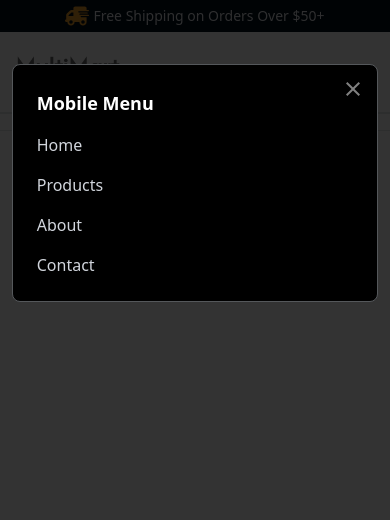
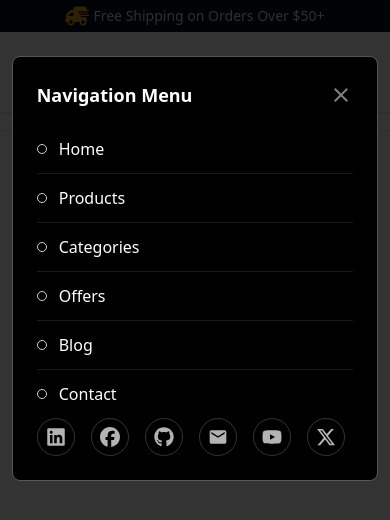
Before and after one commit to MdRakibHossen917/multimart, a Next.js app: page / in a window 390 px wide. Both pictures are taken after a click on the element 354 px from the left and 72 px from the top of the page. Shown: the top 520 px of the page. Built offline with nearby package versions, Linux system fonts and the light colour scheme.

Commit message:
mobile navigation and socallink dynamically added

```diff
--- /dev/null
+++ b/src/components/SocialLinks.tsx
@@ -0,0 +1,65 @@
+import Link from "next/link";
+import React from "react";
+import {
+  FaFacebook,
+  FaGithub,
+  FaLinkedin,
+  FaXTwitter,
+  FaYoutube,
+} from "react-icons/fa6";
+import { MdEmail } from "react-icons/md";
+
+const SocialLinks = () => {
+  const linksData = [
+    {
+      icon: <FaLinkedin />,
+      href: "https://www.linkedin.com/in/rakibhossen917/",
+      label: "LinkedIn",
+    },
+    {
+      icon: <FaFacebook />,
+      href: "https://www.facebook.com/md.rakib.hossen.41751",
+      label: "Facebook",
+    },
+
+    {
+      icon: <FaGithub />,
+      href: "https://github.com/MdRakibHossen917",
+      label: "GitHub",
+    },
+    {
+      icon: <MdEmail />,
+      href: "mailto:mdrakibhossen@gmail.com",
+      label: "Email",
+    },
+    {
+      icon: <FaYoutube />,
+      href: "#",
+      label: "YouTube",
+    },
+    {
+      icon: <FaXTwitter />,
+      href: "#",
+      label: "Twitter",
+    },
+  ];
+
+  return (
+    <div className="flex items-center gap-4">
+      {linksData?.map((item, index) => (
+        <Link
+          key={index}
+          href={item.href}
+          target="_blank"
+          rel="noopener noreferrer"
+          aria-label={item.label}
+          className="text-xl text-white/70 hover:text-[#0C55AA] p-2 rounded-full border border-white/20 hover:border-[#0C55AA] cursor-pointer transition"
+        >
+          {item.icon}
+        </Link>
+      ))}
+    </div>
+  );
+};
+
+export default SocialLinks;
--- a/src/components/header/MobileNavigation.tsx
+++ b/src/components/header/MobileNavigation.tsx
@@ -1,13 +1,16 @@
-'use client'
+"use client";
 
-import React, { useState } from 'react'
-import { RiMenu3Fill } from 'react-icons/ri'
-import { Dialog, DialogPanel, DialogTitle } from '@headlessui/react'
-import { MdClose } from 'react-icons/md'
+import React, { useState } from "react";
+import { RiMenu3Fill } from "react-icons/ri";
+import { Dialog, DialogPanel, DialogTitle } from "@headlessui/react";
+import { MdClose } from "react-icons/md";
+import { navigation } from "@/constants";
+import Link from "next/link";
+import SocialLinks from "../SocialLinks";
 
 const MobileNavigation = () => {
-  const [isOpen, setIsOpen] = useState(false)
-  const close = () => setIsOpen(false)
+  const [isOpen, setIsOpen] = useState(false);
+  const close = () => setIsOpen(false);
 
   return (
     <>
@@ -25,35 +28,54 @@ const MobileNavigation = () => {
         <div className="fixed inset-0 bg-black/80" />
 
         {/* Panel Wrapper */}
-        <div className="fixed inset-0 flex items-start justify-center pt-16">
+        <div className="fixed inset-0 flex items-start justify-center pt-14">
           <DialogPanel className="relative w-[94%] max-w-md bg-black border border-[#55585b] rounded-lg p-6 animate-slideDown">
-
-            {/* Close Button - Right Corner */}
-            <button
-              onClick={close}
-              className="absolute top-3 right-3 text-2xl text-white/50 hover:text-red-500 transition"
-            >
-              <MdClose />
-            </button>
-
-            {/* Title */}
-            <DialogTitle className="text-lg font-semibold text-white mb-4">
-              Mobile Menu
-            </DialogTitle>
+            <div className="flex items-center justify-between mb-4">
+              {/* Title */}
+              <DialogTitle className="text-lg font-semibold text-white   ">
+                Navigation Menu
+              </DialogTitle>
+              {/* Close Button  */}
+              <button
+                onClick={close}
+                className="    text-2xl text-white/50 hover:text-red-500 transition"
+              >
+                <MdClose />
+              </button>
+            </div>
 
             {/* Navigation */}
-            <nav className="flex flex-col gap-4">
-              <a href="#" className="text-gray-300 hover:text-white transition">Home</a>
-              <a href="#" className="text-gray-300 hover:text-white transition">Products</a>
-              <a href="#" className="text-gray-300 hover:text-white transition">About</a>
-              <a href="#" className="text-gray-300 hover:text-white transition">Contact</a>
-            </nav>
+
+            <div className="flex flex-col divide-y divide-white/10">
+              {navigation?.map((item, index) => (
+                <Link
+                  key={index}
+                  href={item.href}
+                  onClick={close}
+                  className="group flex items-center gap-3 py-3 text-white transition
+                 hover:text-[#0C55AA]"
+                >
+                  <span
+                    className="w-2.5 h-2.5 rounded-full border border-white/80
+                   transition group-hover:border-[#0C55AA]"
+                  />
+                  <span className="text-base">{item.title}</span>
+
+
+                </Link>
+              ))}
+            </div>
+
+               {/* Social links */}
+
+            <SocialLinks/>
+
 
           </DialogPanel>
         </div>
       </Dialog>
     </>
-  )
-}
+  );
+};
 
-export default MobileNavigation
+export default MobileNavigation;
```
